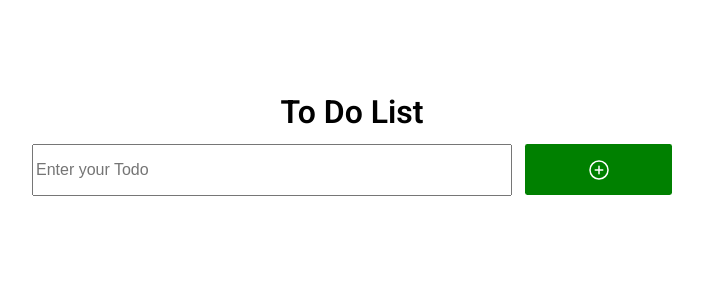
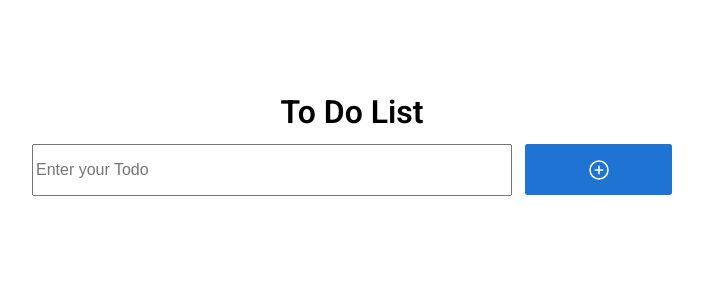
Before and after one commit to NIRANJAN-PATIL-1811/Testing-repo, a React (Vite) app in the folder front-end/: page / in a window 1280 px wide. Shown: the top 300 px of the page, without its empty margins (288-991 px from the left). Built offline with nearby package versions, Linux system fonts and the light colour scheme.

Commit message:
added new changes

```diff
--- a/front-end/src/App.css
+++ b/front-end/src/App.css
@@ -62,7 +62,7 @@ html, body {
   justify-content: center;
   align-items: center;
   font-size: 150%;
-  background-color: green;
+  background-color: rgb(31, 115, 210);
   color: white;
   border-radius: 0.3vh;
 }
```
